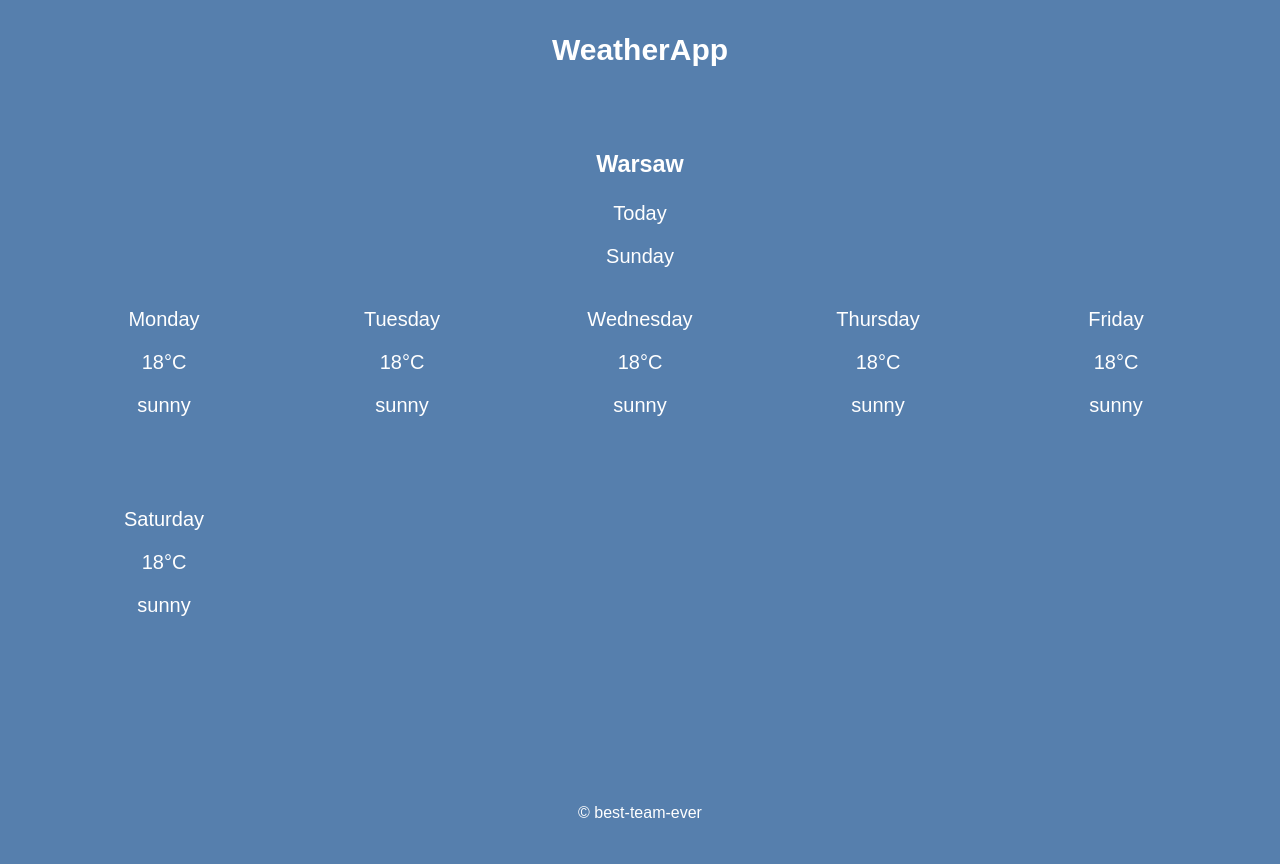
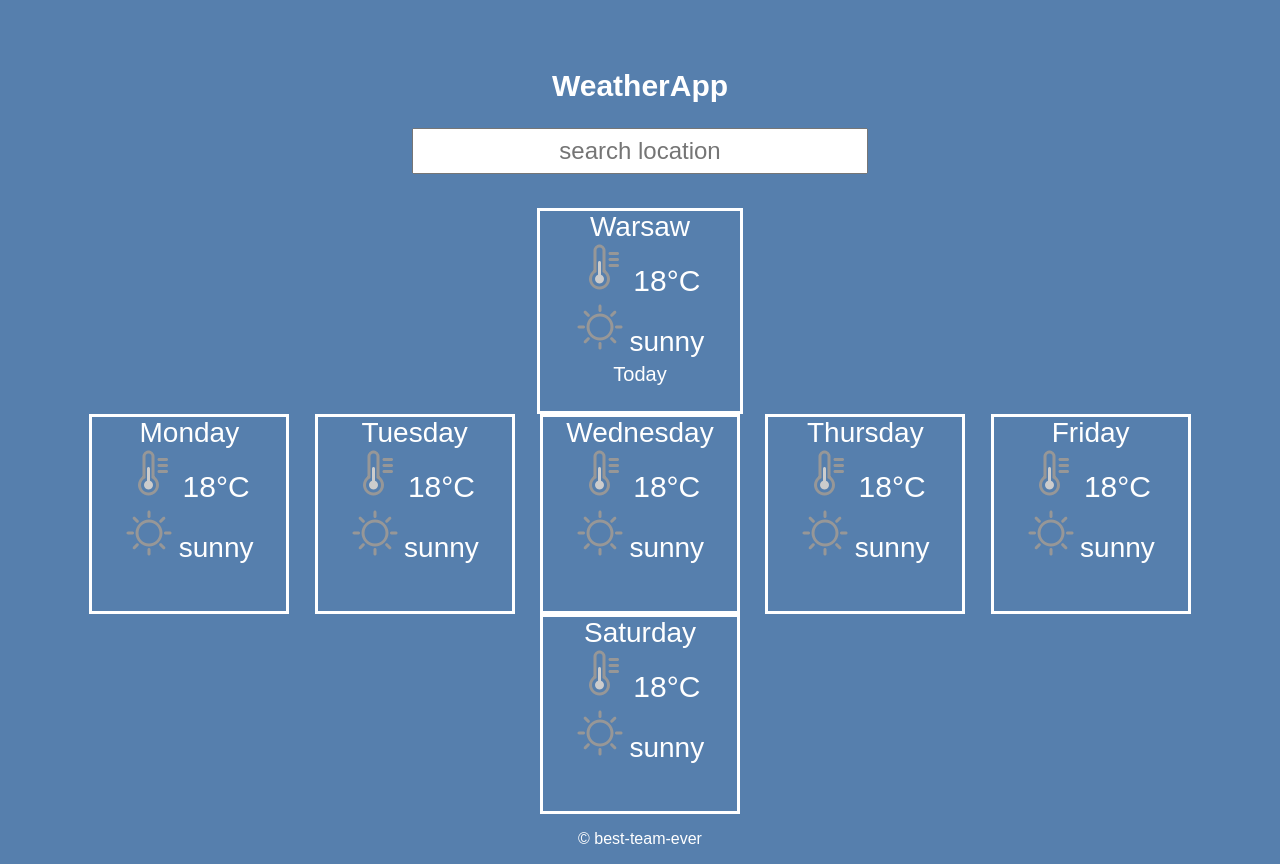
Before and after one commit to SzymonCzapkowski/weather-app, a website: page public/index_1.html in a window 1280 px wide. Drawn offline with Linux system fonts and the light colour scheme.

Commit message:
04.04.2019

```diff
--- a/public/index_1.html
+++ b/public/index_1.html
@@ -13,46 +13,92 @@
     <header>
         <h2>WeatherApp</h2>
     </header>
+    <form_1>
+        <input type="text" class="form_city" placeholder="search location">
+    </form_1>
     <header class="header_city">
-        <h3>Warsaw</h3>
-        <p>Today</p>
-        <p>Sunday</p>
+        <span class="name">Warsaw</span>
+        <div class="ico_temp">
+            <img src="icons/Thermometer.png">
+            <span class="temp">18°C</span>
+        </div>
+        <div class="ico_cond">
+            <img src="icons/Sunny.png">
+            <span class="conditions">sunny</span>
+        </div>
+        <span class="today">Today</span>
     </header>
     <div class="days_box">
         <div class="weather">
-            <p>Monday</p>
-            <p>18°C</p>
-            <p>sunny</p>
+            <span class="day">Monday</span>
+            <div class="ico_temp">
+                <img src="icons/Thermometer.png">
+                <span class="temp">18°C</span>
+            </div>
+            <div class="ico_cond">
+                <img src="icons/Sunny.png">
+                <span class="conditions">sunny</span>
+            </div>
         </div>
         <div class="weather">
-            <p>Tuesday</p>
-            <p>18°C</p>
-            <p>sunny</p>
+            <span class="day">Tuesday</span>
+            <div class="ico_temp">
+                <img src="icons/Thermometer.png">
+                <span class="temp">18°C</span>
+            </div>
+            <div class="ico_cond">
+                <img src="icons/Sunny.png">
+                <span class="conditions">sunny</span>
+            </div>
         </div>
         <div class="weather">
-            <p>Wednesday</p>
-            <p>18°C</p>
-            <p>sunny</p>
+            <span class="day">Wednesday</span>
+            <div class="ico_temp">
+                <img src="icons/Thermometer.png">
+                <span class="temp">18°C</span>
+            </div>
+            <div class="ico_cond">
+                <img src="icons/Sunny.png">
+                <span class="conditions">sunny</span>
+            </div>
         </div>
         <div class="weather">
-            <p>Thursday</p>
-            <p>18°C</p>
-            <p>sunny</p>
+            <span class="day">Thursday</span>
+            <div class="ico_temp">
+                <img src="icons/Thermometer.png">
+                <span class="temp">18°C</span>
+            </div>
+            <div class="ico_cond">
+                <img src="icons/Sunny.png">
+                <span class="conditions">sunny</span>
+            </div>
         </div>
         <div class="weather">
-            <p>Friday</p>
-            <p>18°C</p>
-            <p>sunny</p>
+            <span class="day">Friday</span>
+            <div class="ico_temp">
+                <img src="icons/Thermometer.png">
+                <span class="temp">18°C</span>
+            </div>
+            <div class="ico_cond">
+                <img src="icons/Sunny.png">
+                <span class="conditions">sunny</span>
+            </div>
         </div>
         <div class="weather">
-            <p>Saturday</p>
-            <p>18°C</p>
-            <p>sunny</p>
+            <span class="day">Saturday</span>
+            <div class="ico_temp">
+                <img src="icons/Thermometer.png">
+                <span class="temp">18°C</span>
+            </div>
+            <div class="ico_cond">
+                <img src="icons/Sunny.png">
+                <span class="conditions">sunny</span>
+            </div>
         </div>
     </div>
+</div>
     <footer>
         <p>© best-team-ever</p>
     </footer>
-  </div>
- <script src="dist/main.bundle.js"></script></body>
+<script src="dist/main.bundle.js"></script></body>
 </html>
--- a/src/css/main.css
+++ b/src/css/main.css
@@ -8,10 +8,10 @@ body {
 #container {
     display: grid;
     grid-template-columns: [line1] 10vw [line2] 20vw [line3] 30vw [line4] 20vw [line5] 10vw [line6];
-    grid-template-rows: [line1] 15vh [line2] auto [line3] auto [line4] 10vh [line5] 10vh [line6];
+    grid-template-rows: [line1] 15vh [line2] auto [line3] auto [line4] auto [line5] auto [line6];
+    justify-content: center;
     /*overflow: hidden;
     box-sizing: border-box;*/
-    justify-content: center;
 }
 
 header {
@@ -20,6 +20,7 @@ header {
     grid-row-start: line1;
     grid-row-end: line2;
     justify-self: center;
+    align-self: end;
 }
 
 form {
@@ -27,12 +28,18 @@ form {
     grid-column-end: line5;
     grid-row-start: line2;
     grid-row-end: line3;
-    align-self: center;
+    height: 20vh;
+    justify-self: center;
+    padding-top: 10vh;
+    /*width: 100%;*/
 }
 
 input {
-    font-size: 16px;
-    width: 100%;
+    font-size: 3vh;
+    text-align: center;
+    height: 5vh;
+    width: 35vw;
+    align-content: center;
 }
 
 .recent_city {
@@ -41,46 +48,92 @@ input {
     grid-row-start: line3;
     grid-row-end: line4;
     justify-self: center;
+    height: 200px;
+    width: 200px;
+    text-align: center;
+    border: 3px solid white; /* tylko żeby widzieć granice boxu*/
+    box-sizing: border-box;
+}
+
+.name {
+    font-size: 28px;
+
+}
+
+.ico_temp {
+    height: 60px;
+    width: 100%;
+    justify-items: end;
+
+}
+
+.temp {
+    font-size: 30px;
+    height: 60px;
+}
+
+.ico_cond {
+    height: 60px;
+    width: 100%;
+}
+
+.conditions {
+    font-size: 28px;
 }
 
 button {
     grid-column-start: line3;
     grid-column-end: line4;
-    grid-row-start: line4;
-    grid-row-end: line5;
+    grid-row-start: line5;
+    grid-row-end: line6;
+    height: 10vh;
 }
 
 footer {
-    grid-column-start: line3;
-    grid-column-end: line4;
-    grid-row-start: line5;
-    grid-row-end: line6;
+    position: static;
+    bottom: 0;
+    left: 0;
+    width: 100%;
 }
 
 footer p {
     text-align: center;
     font-size: 16px;
-    padding-top: 20px;
     box-sizing: border-box;
 }
+
 /* kod dla strony index_1*/
+
+form_1 {
+    grid-column-start: line2;
+    grid-column-end: line5;
+    grid-row-start: line2;
+    grid-row-end: line3;
+    height: 10vh;
+    justify-self: center;
+    /*padding-top: 10vh;*/
+    /*width: 100%;*/
+}
 
 .header_city {
     grid-column-start: line3;
     grid-column-end: line4;
-    grid-row-start: line2;
-    grid-row-end: line3;
+    grid-row-start: line3;
+    grid-row-end: line4;
     justify-self: center;
     text-align: center;
+    width: 200px;
+    height: 200px;
+    border: 3px solid white;
 }
 
 .days_box {
     display: flex;
     grid-column-start: line1;
     grid-column-end: line6;
-    grid-row-start: line3;
-    grid-row-end: line4;
-    justify-content: space-between;
+    grid-row-start: line4;
+    grid-row-end: line6;
+    justify-content: space-evenly;
     flex-wrap: wrap;
     /*align-self: center;*/
 }
@@ -90,6 +143,9 @@ footer p {
     height: 200px;
     box-sizing: border-box;
     text-align: center;
-    text-justify: auto;
+    border: 3px solid white;
+}
 
+.day{
+    font-size: 28px;
 }
```
Also changed, not shown: public/index.html (+11 -5 lines), public/icons/Sunny.png (added), public/icons/Thermometer.png (added).
